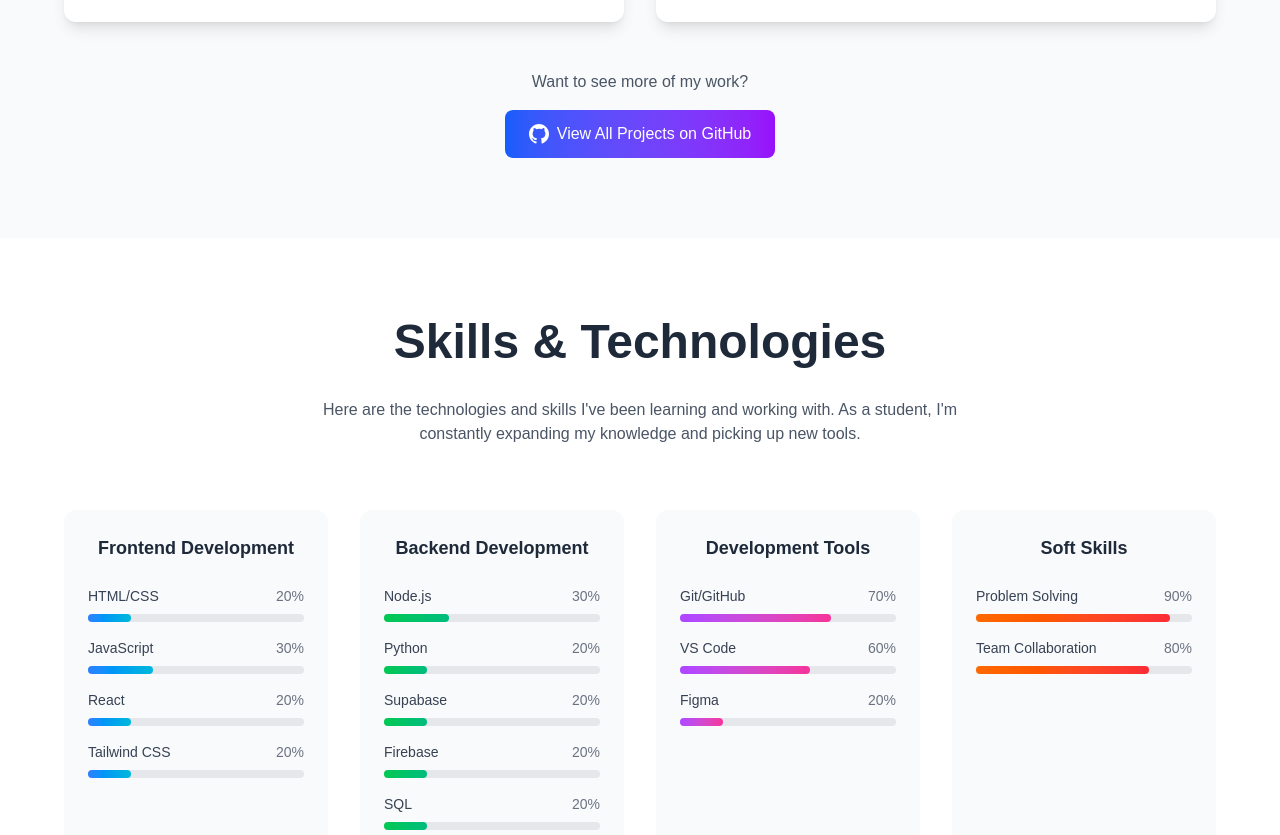
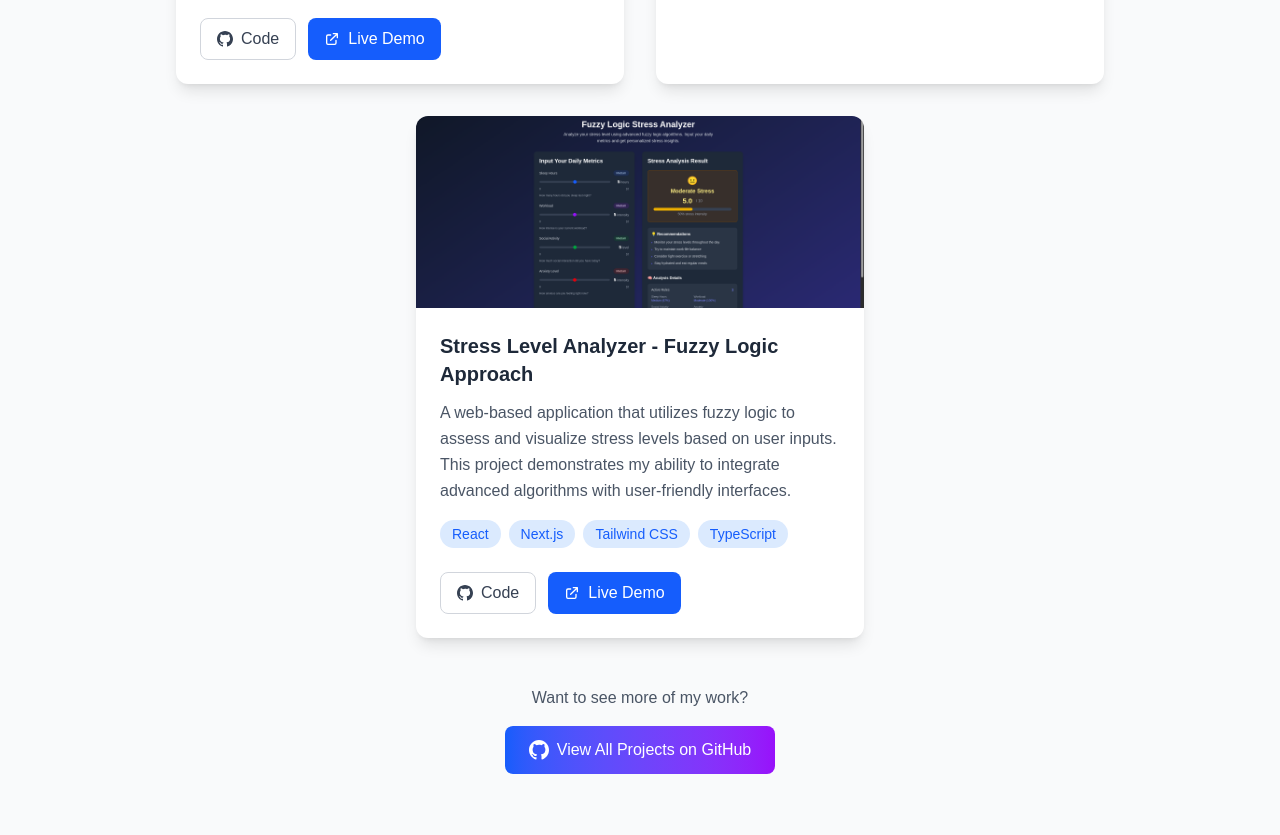
Before and after one commit to xy-real/xy-real-portfolio, a Next.js app: page / in a window 1280 px wide. Shown: the part 2262-3097 px from the top of the page. Built offline with nearby package versions, Linux system fonts and the light colour scheme.

Commit message:
Add stress-level project to portfolio

```diff
--- a/src/components/Projects.tsx
+++ b/src/components/Projects.tsx
@@ -33,6 +33,16 @@ const projects: Project[] = [
     githubUrl: "https://github.com/xy-real/tictactoe-twist",
     liveUrl: "https://tictactoe-twist.vercel.app/",
     image: "/tictactoe-twist-project.png",
+    featured: true
+  },
+  {
+    id: 3,
+    title: "Stress Level Analyzer - Fuzzy Logic Approach",
+    description: "A web-based application that utilizes fuzzy logic to assess and visualize stress levels based on user inputs. This project demonstrates my ability to integrate advanced algorithms with user-friendly interfaces.",
+    technologies: ["React", "Next.js", "Tailwind CSS", "TypeScript"],
+    githubUrl: "https://github.com/xy-real/stress-level",
+    liveUrl: "https://stress-level-nine.vercel.app/",
+    image: "/stress-level.png",
     featured: true
   }
 ];
```
Also changed, not shown: public/stress-level.png (added).
